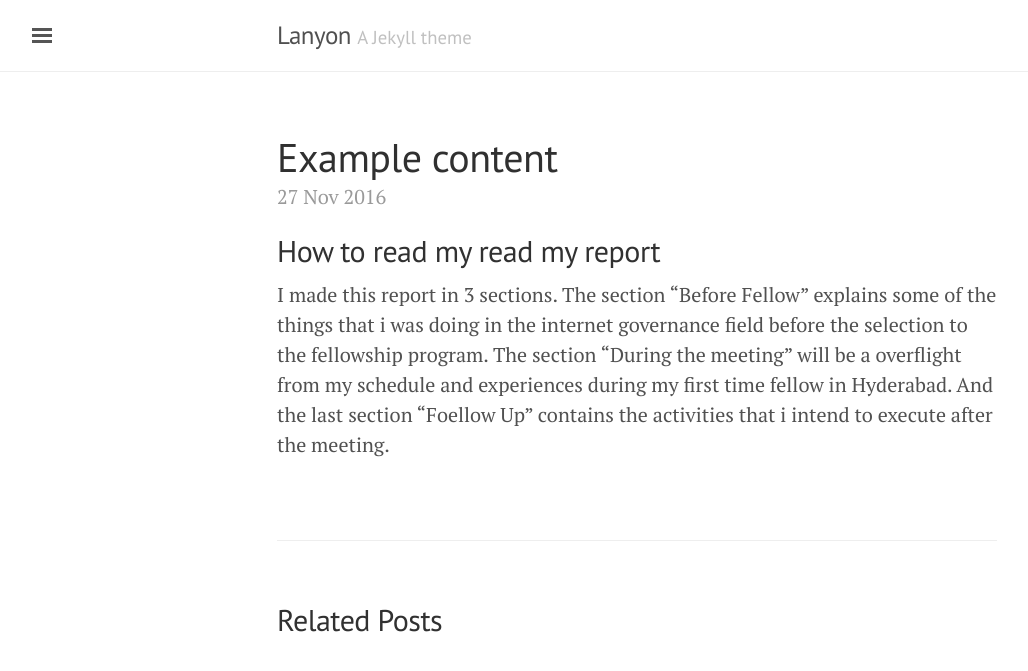
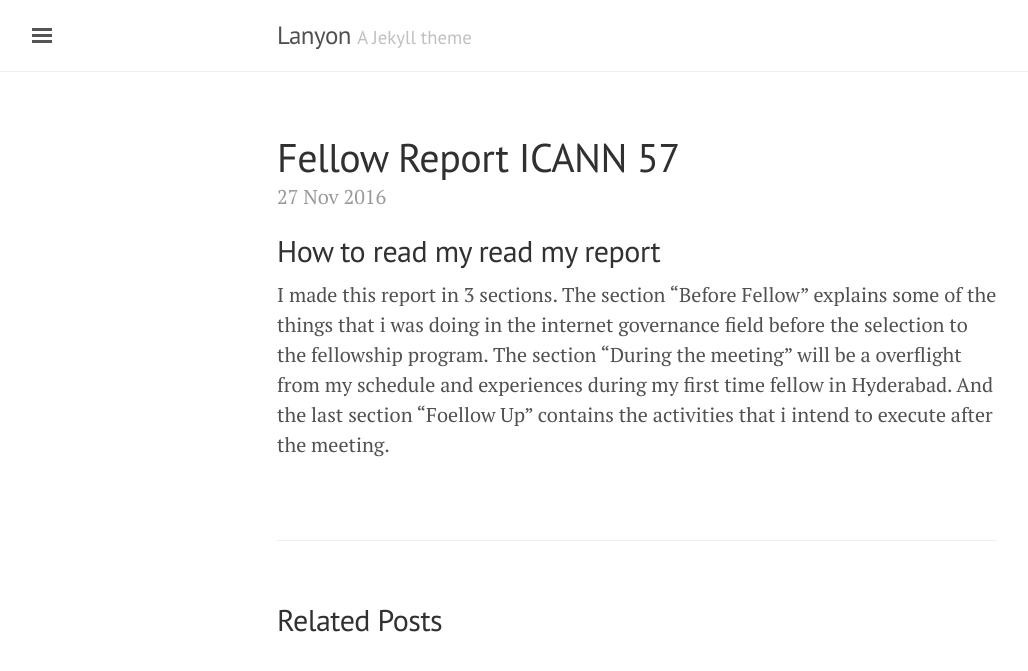
Before and after one commit to mourackb/moura.github.io, a Jekyll site: the page built from _posts/2016-11-27-Fellow Report-ICANN57.md, in a window 1280 px wide. Shown: the top 671 px of the page, without its empty margins (3-1031 px from the left). Built offline with Jekyll 4.4.1, drawn with Linux system fonts in a browser that asks for light colours.

Commit message:
Update 2016-11-27-Fellow Report-ICANN57.md

```diff
--- a/_posts/2016-11-27-Fellow Report-ICANN57.md
+++ b/_posts/2016-11-27-Fellow Report-ICANN57.md
@@ -1,6 +1,6 @@
 ---
 layout: post
-title: Example content
+title: Fellow Report ICANN 57
 ---
 
 ## How to read my read my report
```
